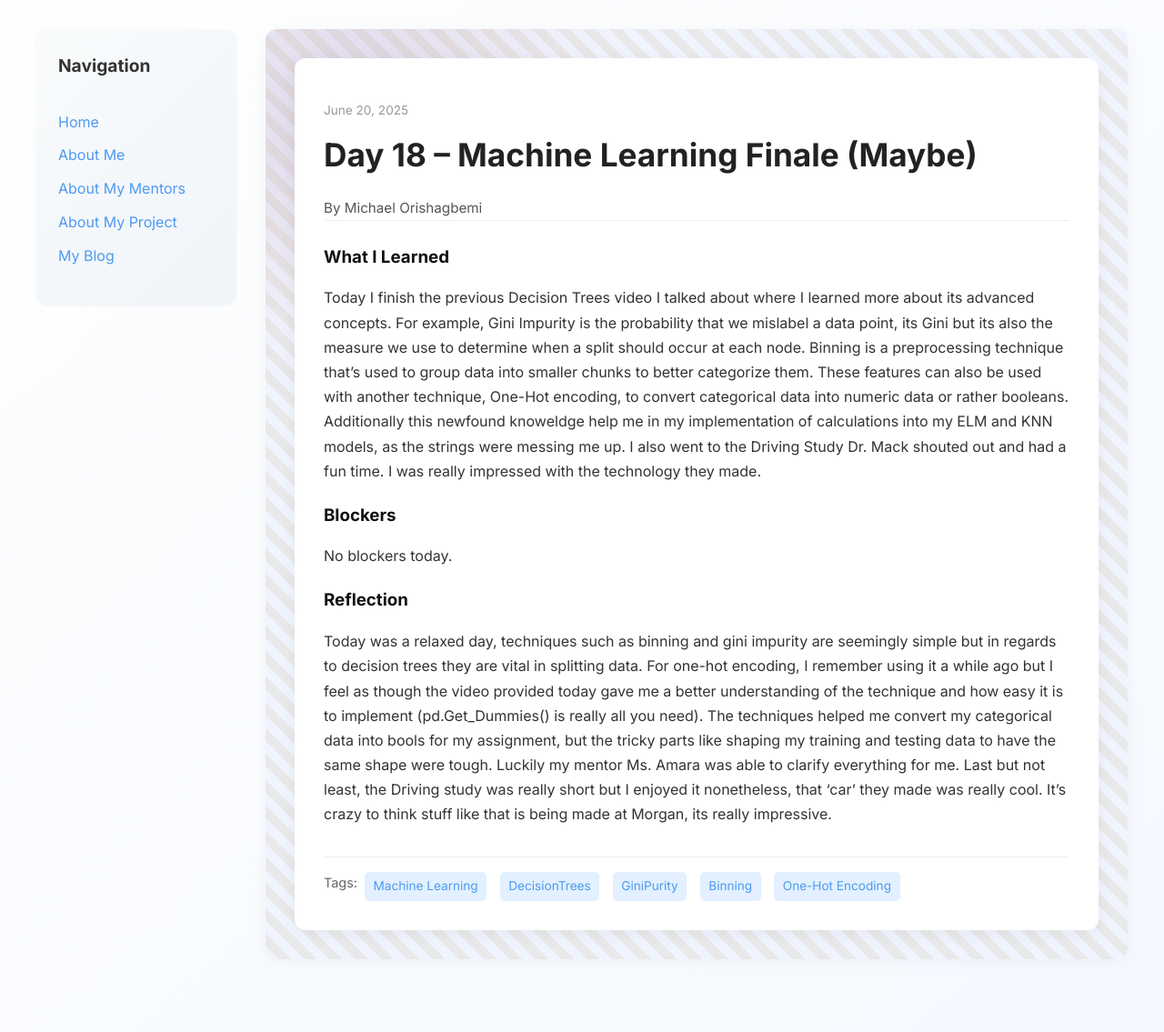
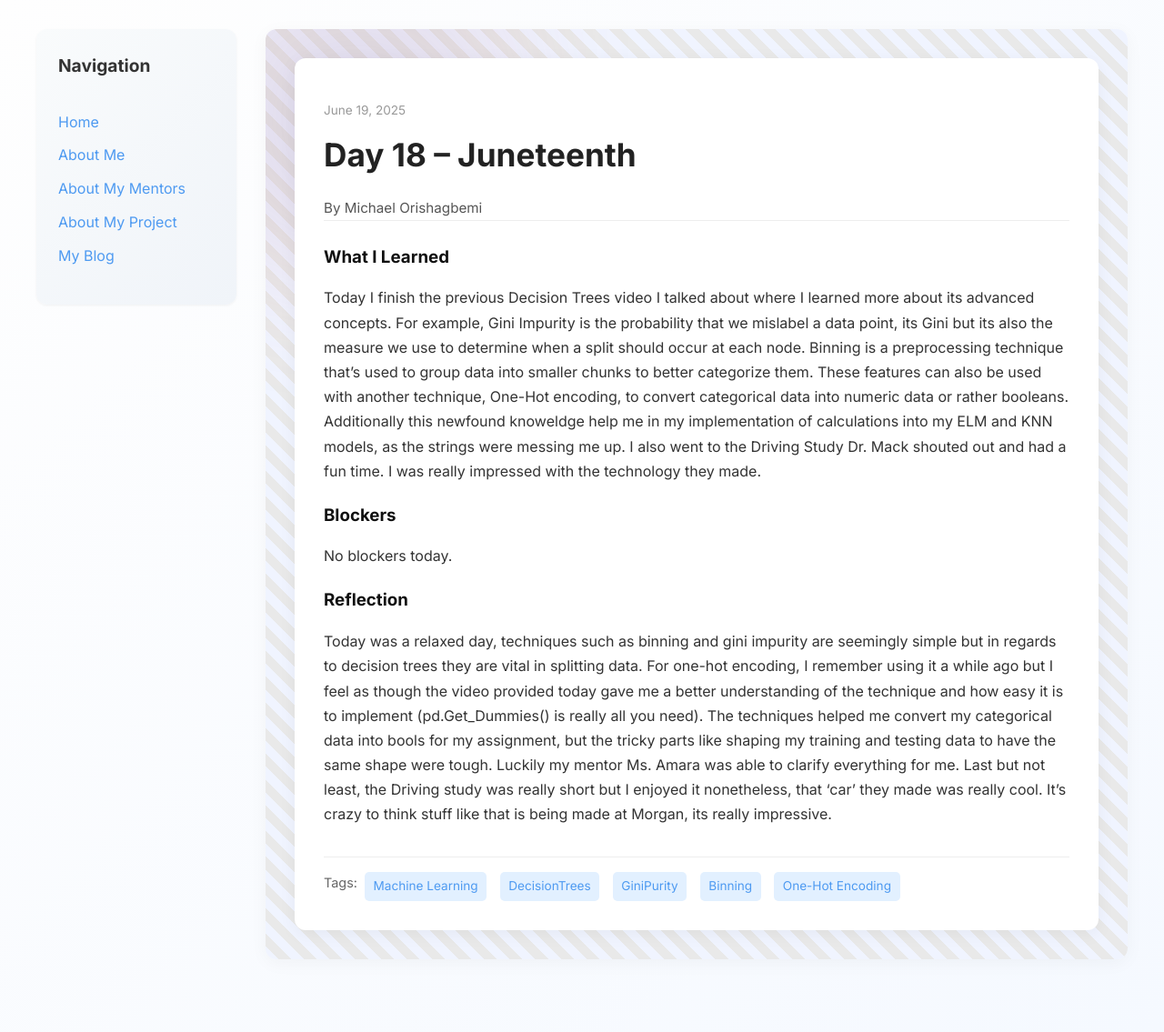
Before and after one commit to miori2/miori2.github.io, a Jekyll site: the page built from _posts/2025-06-20-day-18.md, in a window 1280 px wide. Shown: the whole page at 91% size. Built offline with Jekyll 4.4.1, drawn with Linux system fonts in a browser that asks for light colours.

Commit message:
Update 2025-06-20-day-18.md

```diff
--- a/_posts/2025-06-20-day-18.md
+++ b/_posts/2025-06-20-day-18.md
@@ -1,7 +1,7 @@
 ---
 layout: post
-title: "Day 18 – Machine Learning Finale (Maybe)"
-date: 2025-06-20
+title: "Day 18 – Juneteenth"
+date: 2025-06-19
 author: Michael Orishagbemi
 permalink: /day18.html
 tags: ["Machine Learning", "DecisionTrees", "GiniPurity", "Binning", "One-Hot Encoding"]
```
